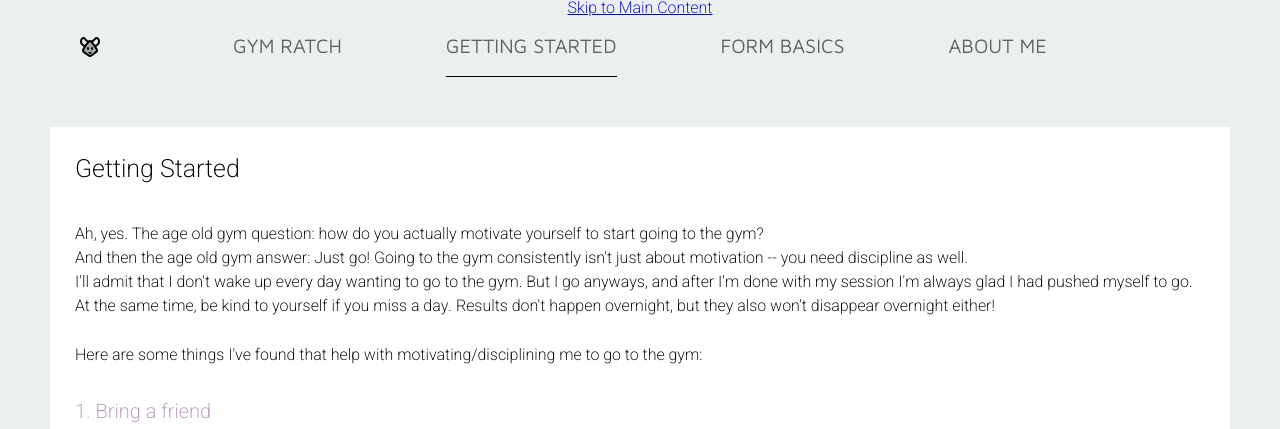
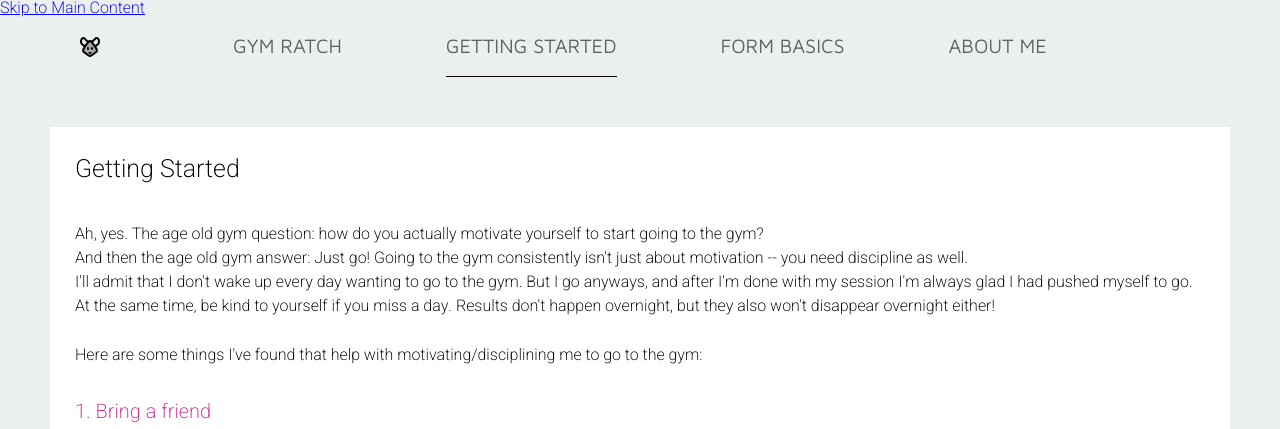
Before and after one commit to rachelttcheng/portfolio-simplecheckpoint, a plain HTML site: page gettingstarted.html in a window 1280 px wide. Shown: the top 429 px of the page. Drawn offline with Linux system fonts and the light colour scheme.

Commit message:
Add files via upload

```diff
--- a/css/style.css
+++ b/css/style.css
@@ -138,11 +138,11 @@ main img:hover {
     padding-right: 10px;
     align-self: center;
     max-height: 100%;
-    overflow: scroll;
+    overflow: hidden;
 }
 
 span.motivationheader {
-    color: #b797b8;
+    color: #cc3399;
     font-size: 1.25em;
     line-height: 2em;
     text-align: left;
--- a/gettingstarted.html
+++ b/gettingstarted.html
@@ -14,9 +14,8 @@
 	<title>Getting Started</title>
 </head>
 <body>
+	<a href="#main" class="skip">Skip to Main Content</a>
 	<header>
-		<a href="#main">Skip to Main Content</a>
-
 		<div class="navbar">
 			<img src="images/rat_favicon.jpg" alt="website logo" class="logo">
 			<nav>
```
